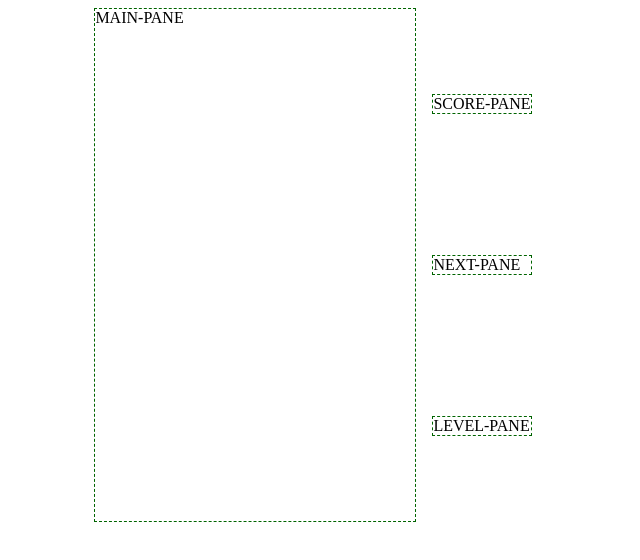
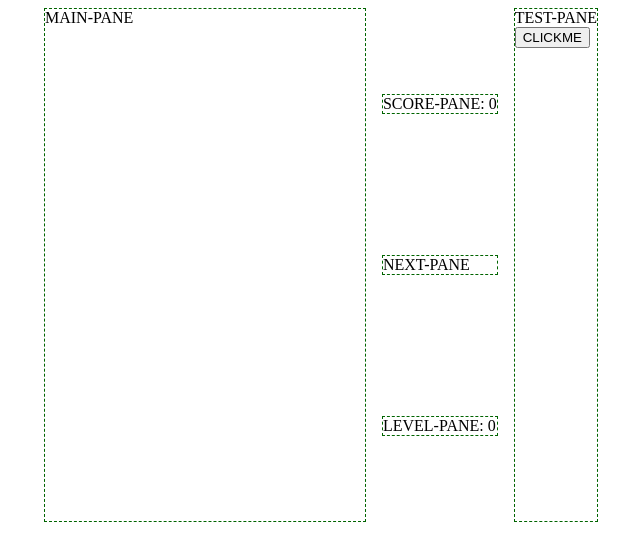
Before and after one commit to flntzr/tetrjs, a React app: page / in a window 1280 px wide. Shown: the top 560 px of the page, without its empty margins (319-959 px from the left). Built offline with nearby package versions, Linux system fonts and the light colour scheme.

Commit message:
Add test pane to test updating props on another component

```diff
--- a/App.jsx
+++ b/App.jsx
@@ -11,17 +11,53 @@ class App extends React.Component {
 }
 
 class GameScene extends React.Component {
+    constructor(props) {
+        super(props);
+        this.state = {
+            score: 0,
+            level: 0
+        };
+    }
+
     render() {
         return (
             <div id="tetrjs-container">
                 <MainPane/>
                 <div id="info-group">
-                    <ScorePane/>
+                    <ScorePane score={this.state.score}/>
                     <NextPane/>
-                    <LevelPane/>
+                    <LevelPane level={this.state.level}/>
                 </div>
+                <TestPane fun={this.incLevel.bind(this)}/>
             </div>
         );
+    }
+
+    incLevel() {
+        this.setState((prevState, props) => {
+            prevState.level++;
+            return prevState;
+        });
+    }
+}
+
+class TestPane extends React.Component {
+    constructor(props) {
+        super(props);
+    }
+
+    render() {
+        return (
+            <div id="test-pane" class="pane">
+                TEST-PANE<br/>
+                <button onClick={this.handleClick.bind(this)}>CLICKME</button>
+            </div>
+        );
+    }
+
+    handleClick() {
+        console.log("CLICK");
+        this.props.fun();
     }
 }
 
@@ -39,7 +75,7 @@ class ScorePane extends React.Component {
     render() {
         return (
             <div id="score-pane" class="pane">
-                SCORE-PANE
+                SCORE-PANE: { this.props.score }
             </div>
         );
     }
@@ -59,7 +95,7 @@ class LevelPane extends React.Component {
     render() {
         return (
             <div id="level-pane" class="pane">
-                LEVEL-PANE
+                LEVEL-PANE: { this.props.level }
             </div>
         );
     }
```
Also changed, not shown: webpack.config.js (+1 -11 lines).
